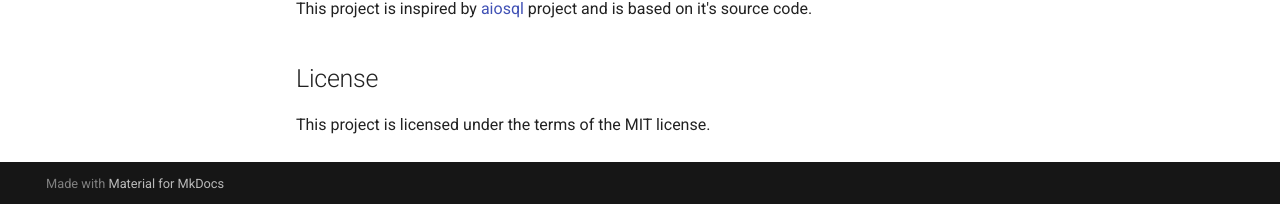
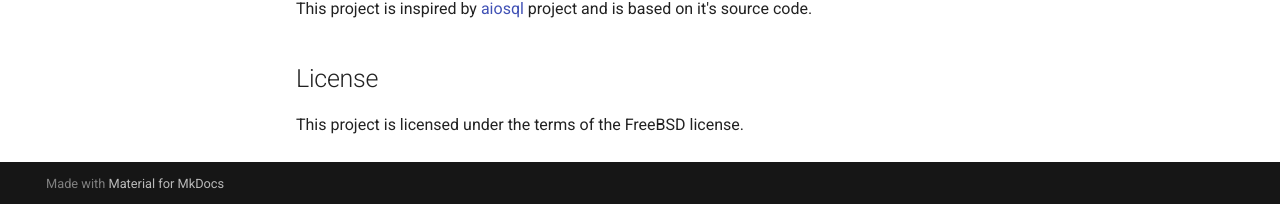
Before and after one commit to nsidnev/edgeql-queries, an MkDocs documentation site: the page built from docs/index.md, in a window 1280 px wide and 900 px high, scrolled down 1136 px. Shown: the part 693-897 px from the top of the window. Built offline with MkDocs 1.6.1 and Material for MkDocs 9.7.7, drawn with Linux system fonts in a browser that asks for light colours; comment, search, counter and statistics services are not loaded.

Commit message:
change license from MIT to FreeBSD (#41)

```diff
--- a/docs/index.md
+++ b/docs/index.md
@@ -19,7 +19,7 @@
         <img src="https://img.shields.io/badge/style-wemake-000000.svg" alt="WPS Linter"/>
     </a>
     <a href="https://github.com/nsidnev/edgeql-queries/blob/master/LICENSE">
-        <img src="https://img.shields.io/github/license/Naereen/StrapDown.js.svg" alt="License" />
+        <img src="https://img.shields.io/badge/License-FreeBSD-blue" alt="License" />
     </a>
     <a href="https://pypi.org/project/edgeql-queries/">
         <img src="https://badge.fury.io/py/edgeql-queries.svg" alt="Package version" />
@@ -88,4 +88,4 @@ project and is based on it's source code.
 
 ## License
 
-This project is licensed under the terms of the MIT license.
+This project is licensed under the terms of the FreeBSD license.
--- a/pyproject.toml
+++ b/pyproject.toml
@@ -1,12 +1,12 @@
 [tool.poetry]
 name = "edgeql-queries"
-version = "0.0.2"
+version = "0.0.3"
 description = "Simple EdgeQL in Python."
 authors = ["Nik Sidnev <sidnev.nick@gmail.com>"]
 repository = "https://github.com/nsidnev/edgeql-queries"
 documentation = "https://nsidnev.github.io/edgeql-queries/"
 readme = "README.md"
-license = "MIT"
+license = "FreeBSD"
 
 [tool.poetry.dependencies]
 python = "^3.7"
```
Also changed, not shown: CHANGELOG.md (+5 -0 lines), README.md (+2 -2 lines), 2 other files.
